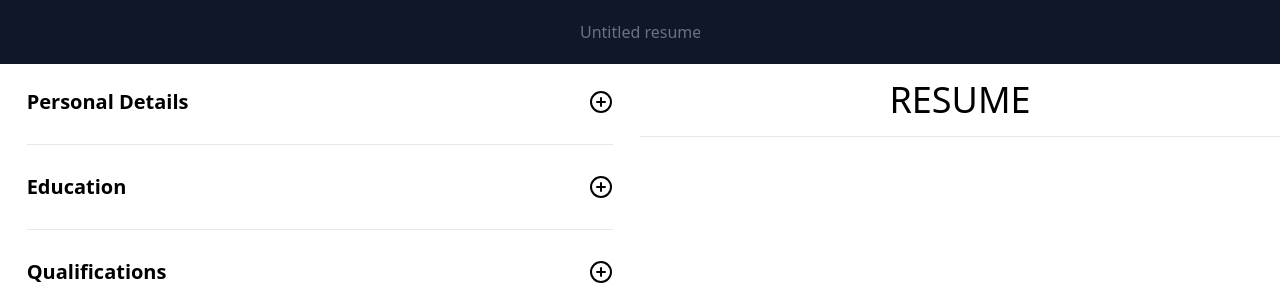
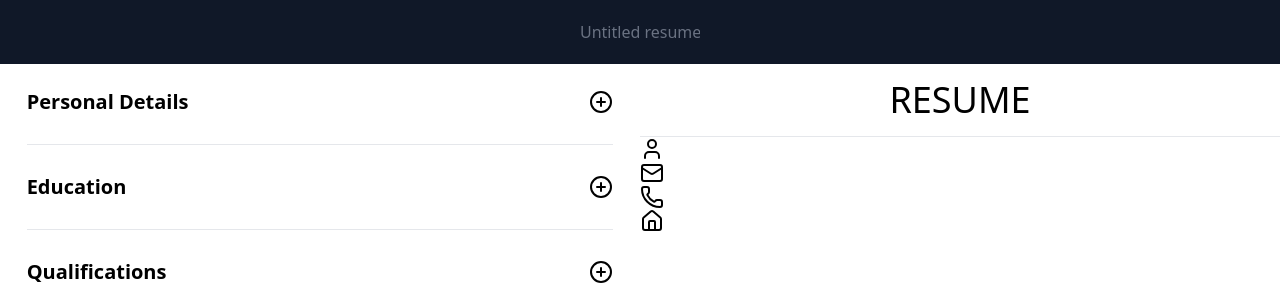
Before and after one commit to Ja-Uyoma/CV-Application, a React (Vite) app: page / in a window 1280 px wide. Shown: the top 285 px of the page. Built offline with nearby package versions, Linux system fonts and the light colour scheme.

Commit message:
feat: add icons to the PersonalDetailsPreview component

```diff
--- a/src/components/personal-details/personal-details-preview.tsx
+++ b/src/components/personal-details/personal-details-preview.tsx
@@ -1,4 +1,5 @@
 import { usePersonalStore } from "./hooks";
+import { User, Mail, Phone, House } from "lucide-react";
 
 export function PersonalDetailsPreview() {
   const givenName = usePersonalStore((state) => state.givenName);
@@ -38,12 +39,20 @@ export function PersonalDetailsPreview() {
       <hr />
 
       <p>
+        <User />
         <span>{givenName}</span> <span>{familyName}</span>
       </p>
       <p>{headline}</p>
-      <p>{emailAddress}</p>
-      <p>{phoneNumber}</p>
-      <p>{address}</p>
+      <p>
+        <Mail />
+        {emailAddress}
+      </p>
+      <p>
+        <Phone /> {phoneNumber}
+      </p>
+      <p>
+        <House /> {address}
+      </p>
       <p>{postCode}</p>
       <p>{city}</p>
     </>
```
